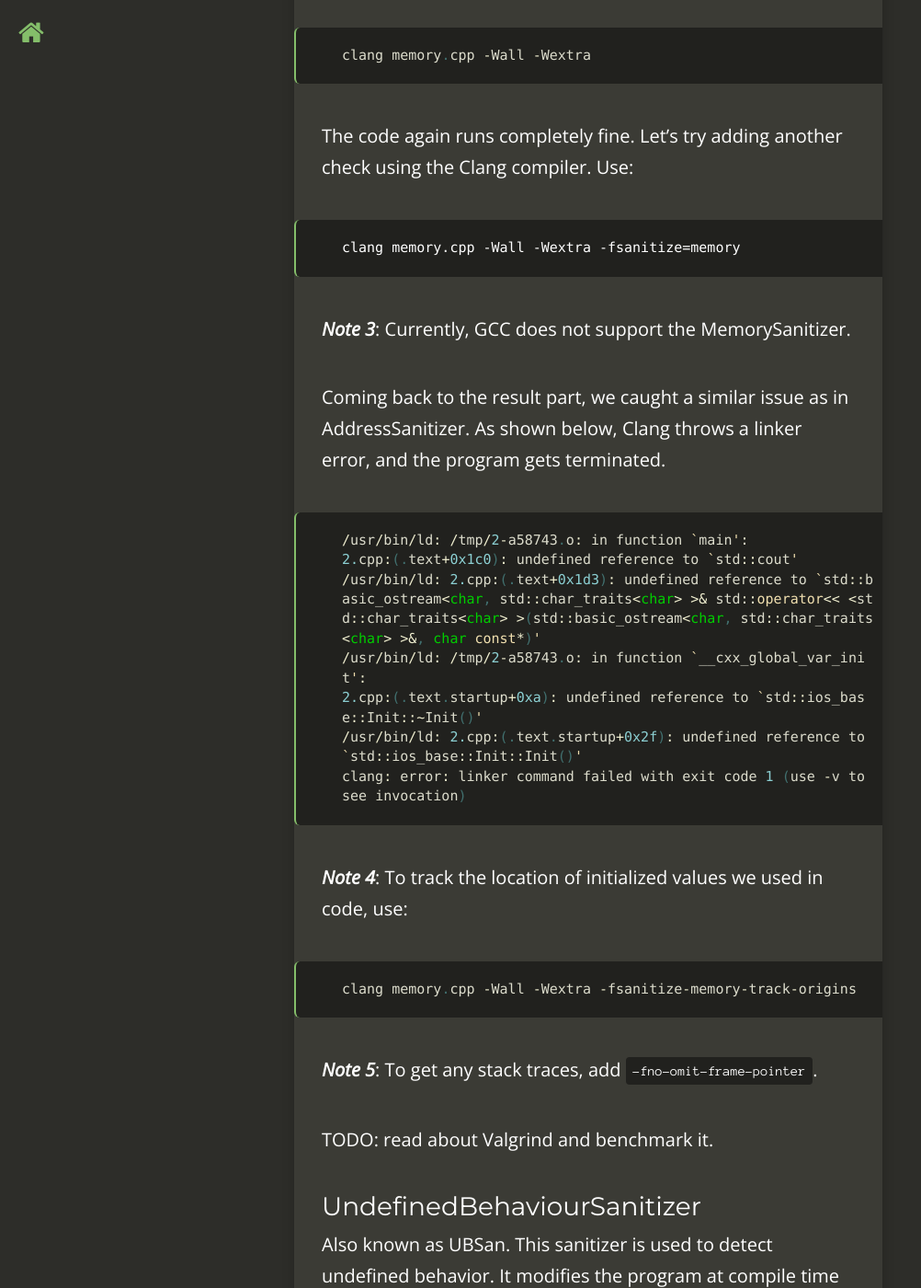
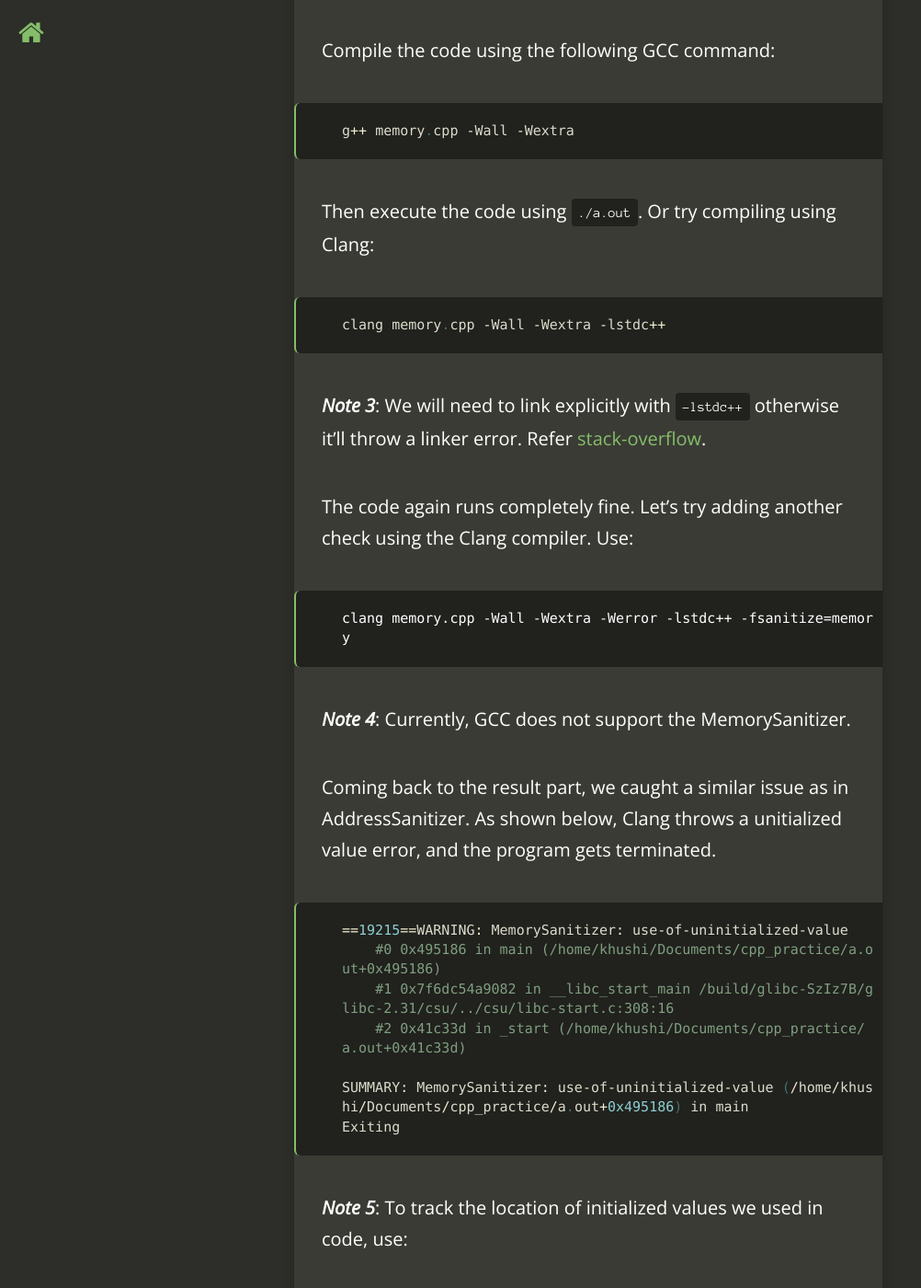
Before and after one commit to khushi-411/khushi-411.github.io, a Jekyll site: the page built from _posts/2022-12-26-c++-sanitizers.md, in a window 1280 px wide and 1400 px high, scrolled down 4683 px. Shown: the whole window at 92% size, without its empty margins (0-1002 px from the left). Built offline with Jekyll 4.4.1, drawn with Linux system fonts in a browser that asks for light colours; nearby versions of some CDN libraries; comment, search, counter and statistics services are not loaded; some of the changed text lies outside the part shown.

Commit message:
[cpp] update sanitizers blog (#25)
update cpp sanitizer blog

````diff
--- a/_posts/2022-12-26-c++-sanitizers.md
+++ b/_posts/2022-12-26-c++-sanitizers.md
@@ -10,15 +10,21 @@
 - /cpp-sanitizers.html
 ---
 
-Hi, there! I recently learned about C++ Sanitizers. That's an amazing concept.
-C++ Sanitizers are recently added in Clang and GCC compilers for runtime code analysis.
-Sanitizers detect errors that are usually not detected during compile time.
+Hi, there! We know C++ allows us to write fast code,
+but unfortunately, they are less safer in some cases.
+They don't provide out-of-bound, overflow, memory checks, etc.
+It became hard to catch these errors. One easy way to catch these
+errors is to run your program through various sanitizers provided
+by the compilers. Sanitizers were recently added in Clang/LLVM
+and GCC compilers for runtime code analysis.
+They detect errors that cannot be seen (easily) during compile time.
+
 In this blog, I'll share some basic details about Sanitizers in C++.
 I'll cover AddressSanitizer, MemorySanitizer, and UndefinedBehaviorSanitizer.
 
 ### AddressSanitzer
-Also called as ASan. It checks for memory addresses that are out of bounds in C++.
-It finds heap-, stack-, global- buffer overflow, initialization order bugs, memory leaks,
+Also called as ASan. It checks for memory addresses that are out of bounds in C++,
+finds heap-, stack-, global- buffer overflow, initialization order bugs, memory leaks,
 uses after return, scope, etc. Let's take an example:
 ```cpp
 #include <iostream>
@@ -26,6 +32,7 @@
 
 int main() {
     const char *names[] = {"khushi", "simmi"};
+    // trying to access out-of-bound memory
     std::string last_arg = names[3];
     return last_arg.size();
 }
@@ -100,6 +107,7 @@
 ==12011==ABORTING
 ```
 ***Note 1***: You can get another check by adding `-g` in the command line for more description.
+
 ***Note 2***: Clang will throw an error even if you don't turn on the warnings check-in command.
 
 I recommend the viewers change the check-in commands in GCC and Clang to see the
@@ -132,30 +141,33 @@
 ```
 Then execute the code using `./a.out`. Or try compiling using Clang:
 ```cpp
-clang memory.cpp -Wall -Wextra
+clang memory.cpp -Wall -Wextra -lstdc++
 ```
+***Note 3***: We will need to link explicitly with `-lstdc++` otherwise it'll throw a linker error.
+Refer [stack-overflow](https://stackoverflow.com/questions/28236870/error-undefined-reference-to-stdcout).
+
 The code again runs completely fine. Let's try adding another check using the Clang compiler. Use:
 ```
-clang memory.cpp -Wall -Wextra -fsanitize=memory
+clang memory.cpp -Wall -Wextra -Werror -lstdc++ -fsanitize=memory
 ```
-***Note 3***: Currently, GCC does not support the MemorySanitizer.
+***Note 4***: Currently, GCC does not support the MemorySanitizer.
 
 Coming back to the result part, we caught a similar issue as in AddressSanitizer.
-As shown below, Clang throws a linker error, and the program gets terminated.
+As shown below, Clang throws a unitialized value error, and the program gets terminated.
 ```cpp
-/usr/bin/ld: /tmp/2-a58743.o: in function `main':
-2.cpp:(.text+0x1c0): undefined reference to `std::cout'
-/usr/bin/ld: 2.cpp:(.text+0x1d3): undefined reference to `std::basic_ostream<char, std::char_traits<char> >& std::operator<< <std::char_traits<char> >(std::basic_ostream<char, std::char_traits<char> >&, char const*)'
-/usr/bin/ld: /tmp/2-a58743.o: in function `__cxx_global_var_init':
-2.cpp:(.text.startup+0xa): undefined reference to `std::ios_base::Init::~Init()'
-/usr/bin/ld: 2.cpp:(.text.startup+0x2f): undefined reference to `std::ios_base::Init::Init()'
-clang: error: linker command failed with exit code 1 (use -v to see invocation)
+==19215==WARNING: MemorySanitizer: use-of-uninitialized-value
+    #0 0x495186 in main (/home/khushi/Documents/cpp_practice/a.out+0x495186)
+    #1 0x7f6dc54a9082 in __libc_start_main /build/glibc-SzIz7B/glibc-2.31/csu/../csu/libc-start.c:308:16
+    #2 0x41c33d in _start (/home/khushi/Documents/cpp_practice/a.out+0x41c33d)
+
+SUMMARY: MemorySanitizer: use-of-uninitialized-value (/home/khushi/Documents/cpp_practice/a.out+0x495186) in main
+Exiting
 ```
-***Note 4***: To track the location of initialized values we used in code, use:
+***Note 5***: To track the location of initialized values we used in code, use:
 ```cpp
 clang memory.cpp -Wall -Wextra -fsanitize-memory-track-origins
 ```
-***Note 5***: To get any stack traces, add `-fno-omit-frame-pointer`.
+***Note 6***: To get any stack traces, add `-fno-omit-frame-pointer`.
 
 TODO: read about Valgrind and benchmark it.
 
@@ -170,6 +182,8 @@
 
 int main() {
     float x{-NAN};
+    // when x = -nan, ::abs encounters integer overflow
+    // because it implicitly dispatches to the int version of abs
     std::cout << x << "\n";
     std::cout << "abs:" << ::abs(x) << "\n";
     return 0;
````
Also changed, not shown: other parts of _posts/2022-12-26-c++-sanitizers.md (+2 -0 lines).
